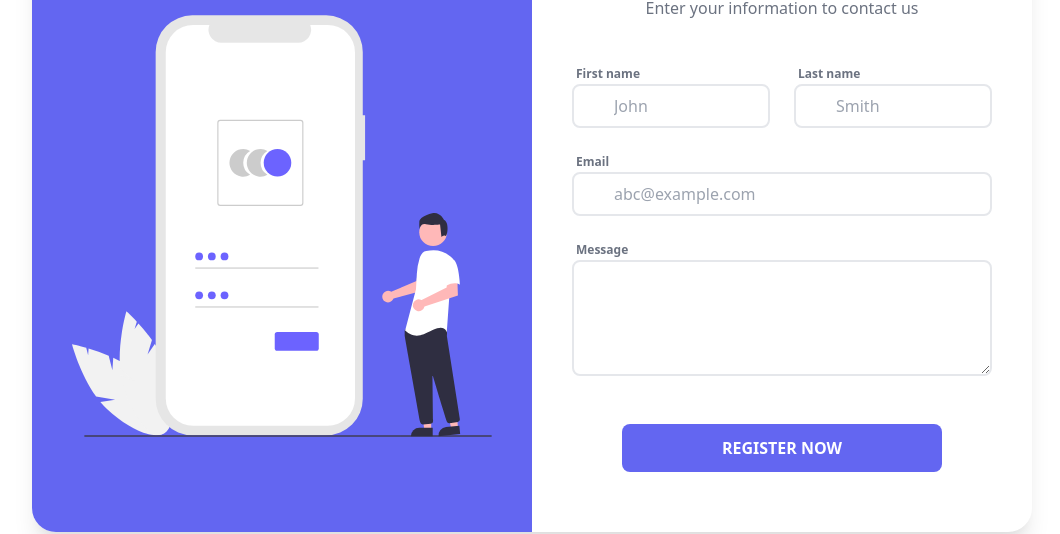
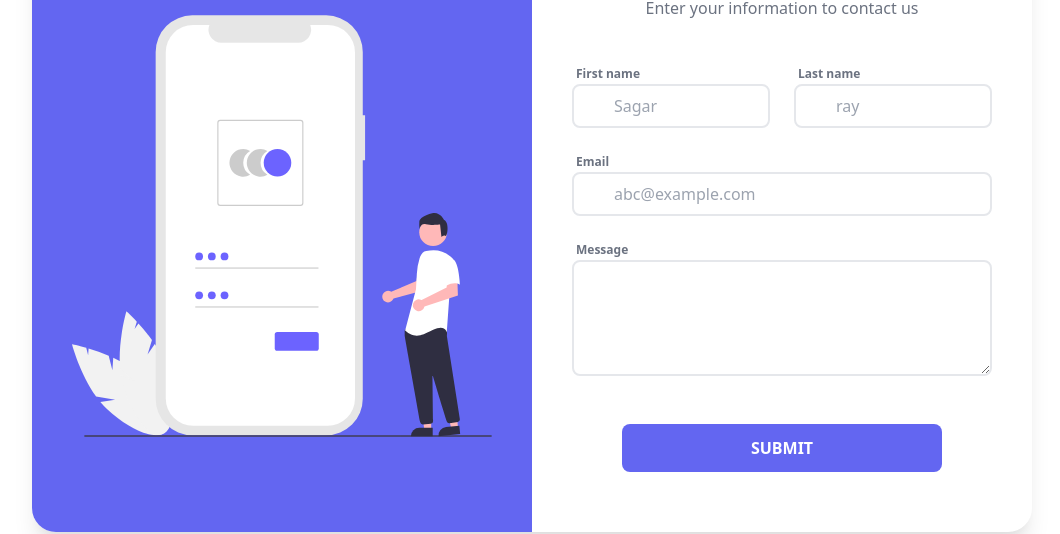
Before and after one commit to roy7077/Contact-page, a website: page index.html in a window 1280 px wide. Shown: the part 174-708 px from the top of the page, without its empty margins (108-1168 px from the left). Drawn offline with nearby package versions, Linux system fonts and the light colour scheme.

Commit message:
final commit

```diff
--- a/index.html
+++ b/index.html
@@ -26,14 +26,14 @@
                                     <label for="" class="text-xs font-semibold px-1">First name</label>
                                     <div class="flex">
                                         <div class="w-10 z-10 pl-1 text-center pointer-events-none flex items-center justify-center"><i class="mdi mdi-account-outline text-gray-400 text-lg"></i></div>
-                                        <input type="text" name="name" class="w-full -ml-10 pl-10 pr-3 py-2 rounded-lg border-2 border-gray-200 outline-none focus:border-indigo-500" placeholder="John">
+                                        <input type="text" name="name" class="w-full -ml-10 pl-10 pr-3 py-2 rounded-lg border-2 border-gray-200 outline-none focus:border-indigo-500" placeholder="Sagar">
                                     </div>
                                 </div>
                                 <div class="w-1/2 px-3 mb-5">
                                     <label for="" class="text-xs font-semibold px-1">Last name</label>
                                     <div class="flex">
                                         <div class="w-10 z-10 pl-1 text-center pointer-events-none flex items-center justify-center"><i class="mdi mdi-account-outline text-gray-400 text-lg"></i></div>
-                                        <input type="text" class="w-full -ml-10 pl-10 pr-3 py-2 rounded-lg border-2 border-gray-200 outline-none focus:border-indigo-500" placeholder="Smith">
+                                        <input type="text" class="w-full -ml-10 pl-10 pr-3 py-2 rounded-lg border-2 border-gray-200 outline-none focus:border-indigo-500" placeholder="ray">
                                     </div>
                                 </div>
                             </div>
@@ -51,15 +51,13 @@
                                     <label for="" class="text-xs font-semibold px-1">Message</label>
                                     <div class="flex">
                                         <div class="w-10 z-10 pl-1 text-center pointer-events-none flex items-center justify-center"><i class="mdi mdi-lock-outline text-gray-400 text-lg"></i></div>
-                                        <textarea id="w3review" name="message" rows="4" cols="50" class="w-full -ml-10 pl-10 pr-3 py-2 rounded-lg border-2 border-gray-200 outline-none focus:border-indigo-500">
-
-                                        </textarea>
+                                        <textarea id="w3review" name="message" rows="4" cols="50" class="w-full -ml-10 pl-10 pr-3 py-2 rounded-lg border-2 border-gray-200 outline-none focus:border-indigo-500"></textarea>
                                     </div>
                                 </div>
                             </div>
                             <div class="flex -mx-3">
                                 <div class="w-full px-3 mb-5">
-                                    <button class="send block w-full max-w-xs mx-auto bg-indigo-500 hover:bg-indigo-700 focus:bg-indigo-700 text-white rounded-lg px-3 py-3 font-semibold">REGISTER NOW</button>
+                                    <button class="send block w-full max-w-xs mx-auto bg-indigo-500 hover:bg-indigo-700 focus:bg-indigo-700 text-white rounded-lg px-3 py-3 font-semibold">SUBMIT</button>
                                 </div>
                             </div>
                         </div>
```
Also changed, not shown: 1 other file.
